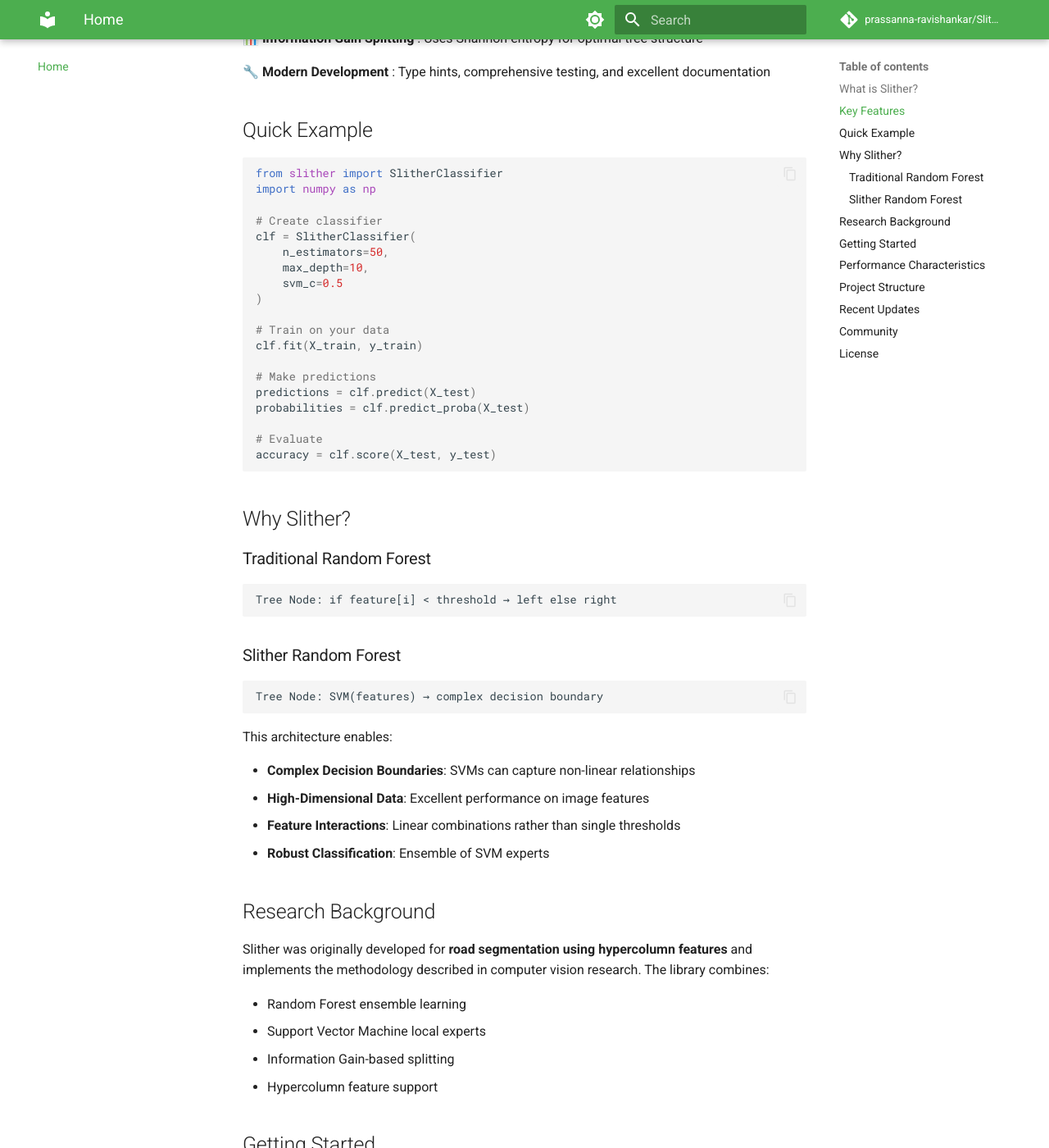
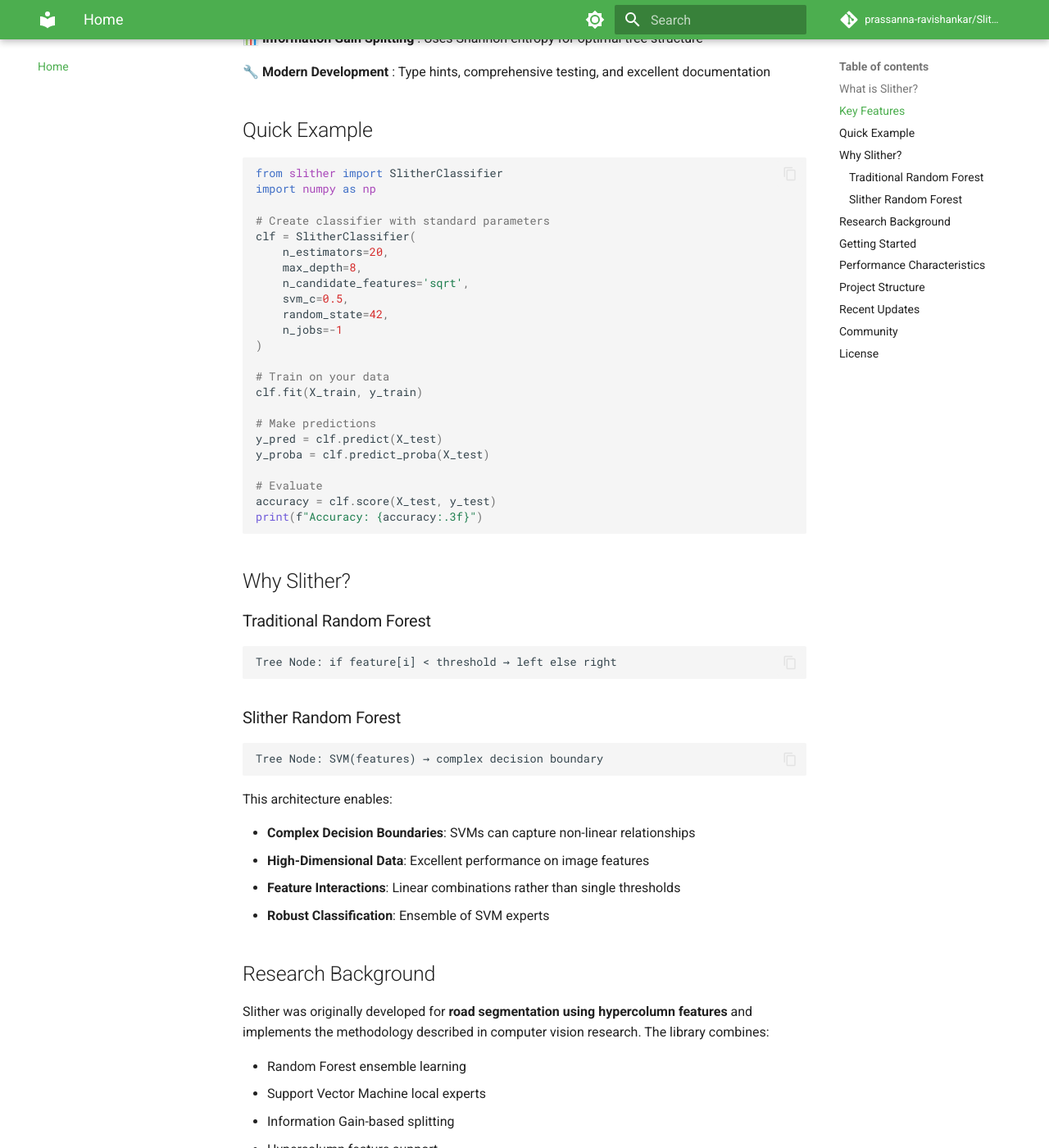
Before and after one commit to prassanna-ravishankar/Slither, an MkDocs documentation site: the page built from docs/index.md, in a window 1280 px wide and 1400 px high, scrolled down 765 px. Shown: the whole window at 82% size. Built offline with MkDocs 1.6.1 and Material for MkDocs 9.7.7, drawn with Linux system fonts in a browser that asks for light colours; comment, search, counter and statistics services are not loaded; the version menu is left out; some of the changed text lies outside the part shown.

Commit message:
Fix documentation consistency issues
Major consistency improvements:
- Add comprehensive Documentation Style Guide
- Standardize Python example parameters across all docs
- Fix installation method ordering and clarity
- Align C++ parameter comments with Python equivalents
- Consistent code example formatting and variable names
- Standardized installation commands (pip install -e . vs slither-rf)

Key fixes:
- Standard parameters: n_estimators=20, max_depth=8, svm_c=0.5
- Consistent variable naming: y_pred, y_proba (not predictions, probabilities)
- Clear installation hierarchy: source → development → future PyPI
- Added random_state=42 for reproducibility in all examples
- C++ parameters now match Python defaults with clear comments

This ensures users get consistent experience across all documentation
and reduces confusion between different API examples.

````diff
--- a/docs/index.md
+++ b/docs/index.md
@@ -37,22 +37,26 @@ Slither is a unique Random Forest implementation that uses **Support Vector Mach
 from slither import SlitherClassifier
 import numpy as np
 
-# Create classifier
+# Create classifier with standard parameters
 clf = SlitherClassifier(
-    n_estimators=50,
-    max_depth=10,
-    svm_c=0.5
+    n_estimators=20,
+    max_depth=8,
+    n_candidate_features='sqrt',
+    svm_c=0.5,
+    random_state=42,
+    n_jobs=-1
 )
 
 # Train on your data
 clf.fit(X_train, y_train)
 
 # Make predictions
-predictions = clf.predict(X_test)
-probabilities = clf.predict_proba(X_test)
+y_pred = clf.predict(X_test)
+y_proba = clf.predict_proba(X_test)
 
 # Evaluate
 accuracy = clf.score(X_test, y_test)
+print(f"Accuracy: {accuracy:.3f}")
 ```
 
 ## Why Slither?
@@ -104,36 +108,45 @@ Slither was originally developed for **road segmentation using hypercolumn featu
     from sklearn.datasets import make_classification
 
     # Create sample data
-    X, y = make_classification(n_samples=100, n_features=10)
+    X, y = make_classification(
+        n_samples=1000, n_features=20, n_classes=3, random_state=42
+    )
 
-    # Train classifier
-    clf = SlitherClassifier(n_estimators=10)
+    # Train classifier with standard parameters
+    clf = SlitherClassifier(
+        n_estimators=20, max_depth=8, random_state=42
+    )
     clf.fit(X, y)
 
     # Make predictions
-    print(f"Accuracy: {clf.score(X, y):.3f}")
+    accuracy = clf.score(X, y)
+    print(f"Accuracy: {accuracy:.3f}")
     ```
 
 === "Advanced Usage"
 
     ```python
-    # Configure for computer vision
+    # Configure for computer vision tasks
     clf = SlitherClassifier(
-        n_estimators=100,
-        max_depth=15,
-        n_candidate_features=50,
+        n_estimators=50,
+        max_depth=12,
+        n_candidate_features='sqrt',
         svm_c=0.5,
-        n_jobs=4,
+        n_jobs=-1,
+        random_state=42,
         verbose=True
     )
 
-    # Train and save model
+    # Train and save model using pickle
     clf.fit(X_train, y_train)
-    clf.save_model("my_forest.json")
+
+    import pickle
+    with open('my_forest.pkl', 'wb') as f:
+        pickle.dump(clf, f)
 
     # Load and use later
-    clf_loaded = SlitherClassifier()
-    clf_loaded.load_model("my_forest.json")
+    with open('my_forest.pkl', 'rb') as f:
+        clf_loaded = pickle.load(f)
     ```
 
 ## Performance Characteristics
--- a/mkdocs.yml
+++ b/mkdocs.yml
@@ -94,6 +94,7 @@ nav:
     - Building from Source: development/building.md
     - Contributing: development/contributing.md
     - Architecture: development/architecture.md
+    - Documentation Style Guide: STYLE_GUIDE.md
 
 # Extra
 extra:
````
Also changed, not shown: other parts of docs/index.md (+4 -4 lines), docs/STYLE_GUIDE.md (added, +195 -0 lines), docs/api/cpp-modern.md (+9 -9 lines), docs/getting-started/installation.md (+14 -4 lines).
